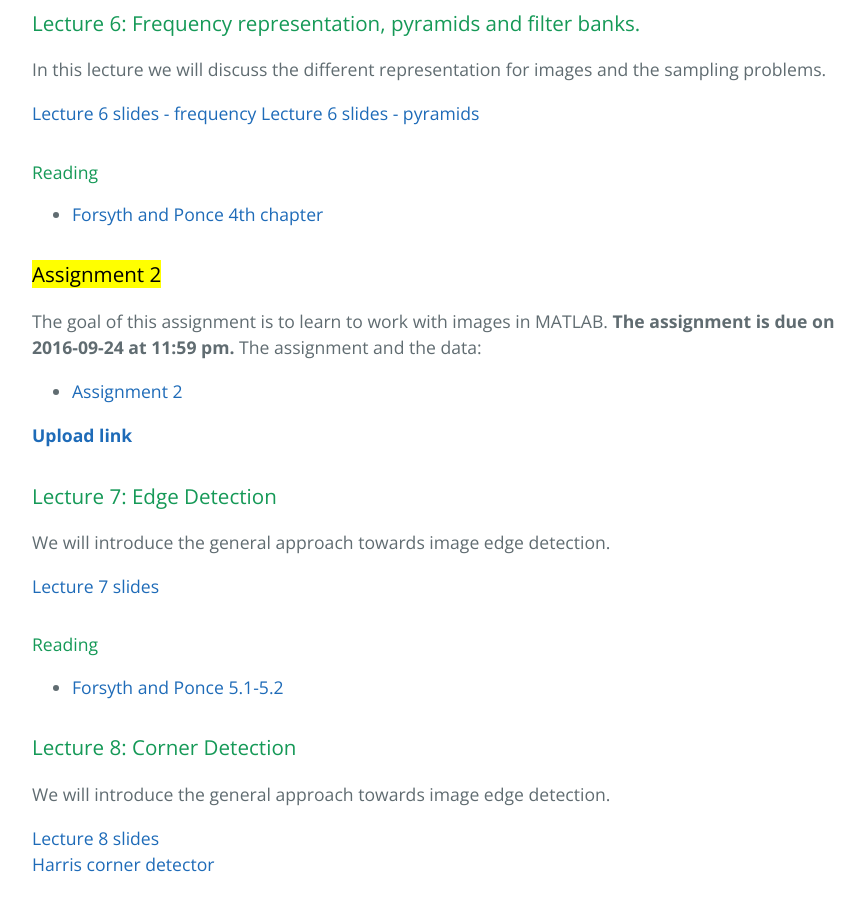
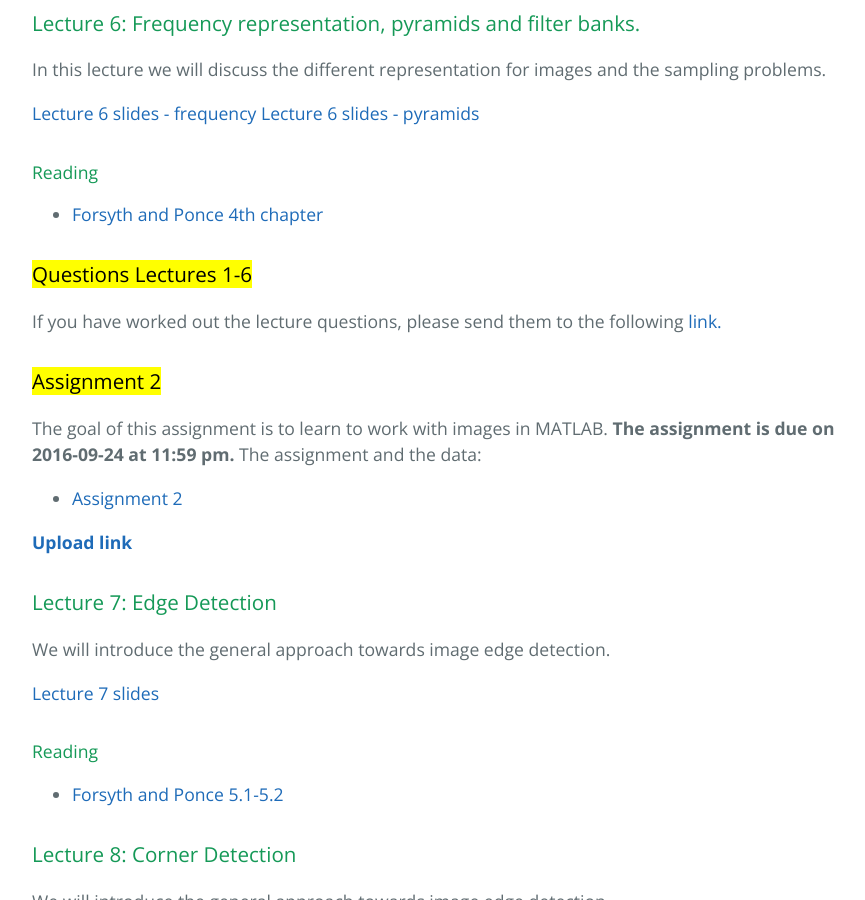
Before and after one commit to opi-lab/optical-metrology-2021, a Jekyll site: the page built from index.md, in a window 1280 px wide and 900 px high, scrolled down 2948 px. Shown: the whole window, without its empty margins (192-1057 px from the left). Built offline with Jekyll 4.4.1, drawn with Linux system fonts in a browser that asks for light colours.

Commit message:
Update index.md

```diff
--- a/index.md
+++ b/index.md
@@ -117,6 +117,10 @@ In this lecture we will discuss the different representation for images and the
 
 - [Forsyth and Ponce 4th chapter](https://www.dropbox.com/s/oojl3uuwlj8mohk/Forsyth-Ponce-chapter-04.pdf?dl=0)
 
+### <a name="QL1_6"> <mark>Questions Lectures 1-6</mark></a>
+
+If you have worked out the lecture questions, please send them to the following [link.](https://www.dropbox.com/request/0giihDfxx7vb1O4rIDYz)
+
 ### <mark>Assignment 2</mark>
 
 The goal of this assignment is to learn to work with images in MATLAB. **The assignment is due on 2016-09-24 at 11:59 pm.** The assignment and the data:
```
